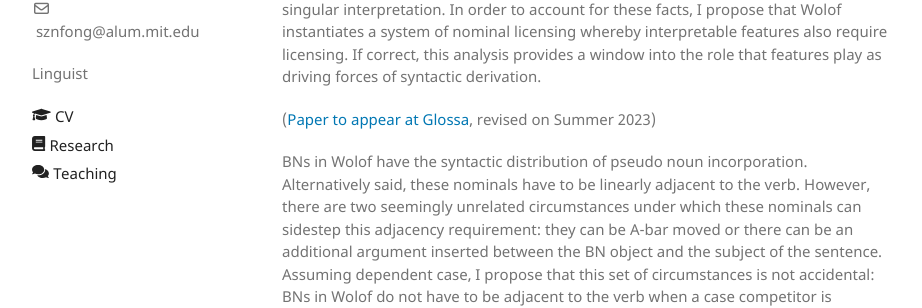
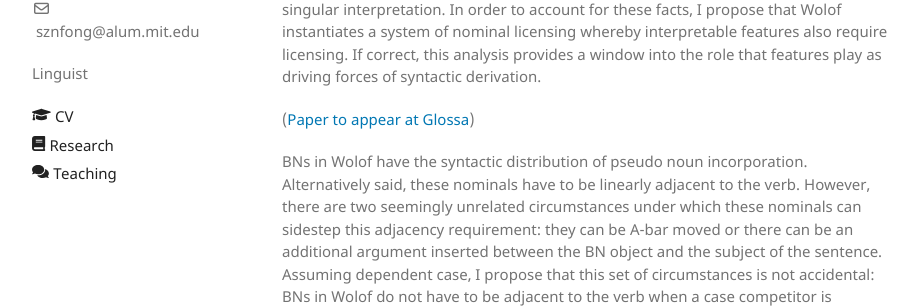
Before and after one commit to sznfng/sznfng.github.io, a Jekyll site: the page built from research.md, in a window 1280 px wide and 900 px high, scrolled down 1196 px. Shown: the part 151-459 px from the top of the window, without its empty margins (178-1100 px from the left). Built offline with Jekyll 4.4.1, drawn with Linux system fonts in a browser that asks for light colours.

Commit message:
Update research.md

```diff
--- a/research.md
+++ b/research.md
@@ -25,7 +25,7 @@ In Wolof, control clauses differ in whether or not the embedded PRO subject is p
 
 The semantic interpretation and syntactic distribution of BNs in Wolof differ from what is taken to characterize their counterparts in other languages. First, instead of being number neutral (i.e. compatible with either a singular or plural interpretation), BNs in Wolof are singular when unmodified. They can only receive a plural interpretation when the BN is accompanied by nominal morphology that can expone a plural feature. Importantly, if such morphological is number-invariant, the BN retains a singular interpretation. In order to account for these facts, I propose that Wolof instantiates a system of nominal licensing whereby interpretable features also require licensing. If correct, this analysis provides a window into the role that features play as driving forces of syntactic derivation.
 
-([Paper to appear at Glossa](https://lingbuzz.net/lingbuzz/004922), revised on Summer 2023)
+([Paper to appear at Glossa](https://lingbuzz.net/lingbuzz/004922))
 
 BNs in Wolof have the syntactic distribution of pseudo noun incorporation. Alternatively said, these nominals have to be linearly adjacent to the verb. However, there are two seemingly unrelated circumstances under which these nominals can sidestep this adjacency requirement: they can be A-bar moved or there can be an additional argument inserted between the BN object and the subject of the sentence. Assuming dependent case, I propose that this set of circumstances is not accidental: BNs in Wolof do not have to be adjacent to the verb when a case competitor is provided to them -- otherwise, they have to be licensed via linear adjacency with the verb. What A-bar movement and the introduction of an intermediate argument have in common is that they provide a case competitor to the BN. This research thus contributes to the long standing debate about the relationship between nominal licensing and case assignment.
 
```
